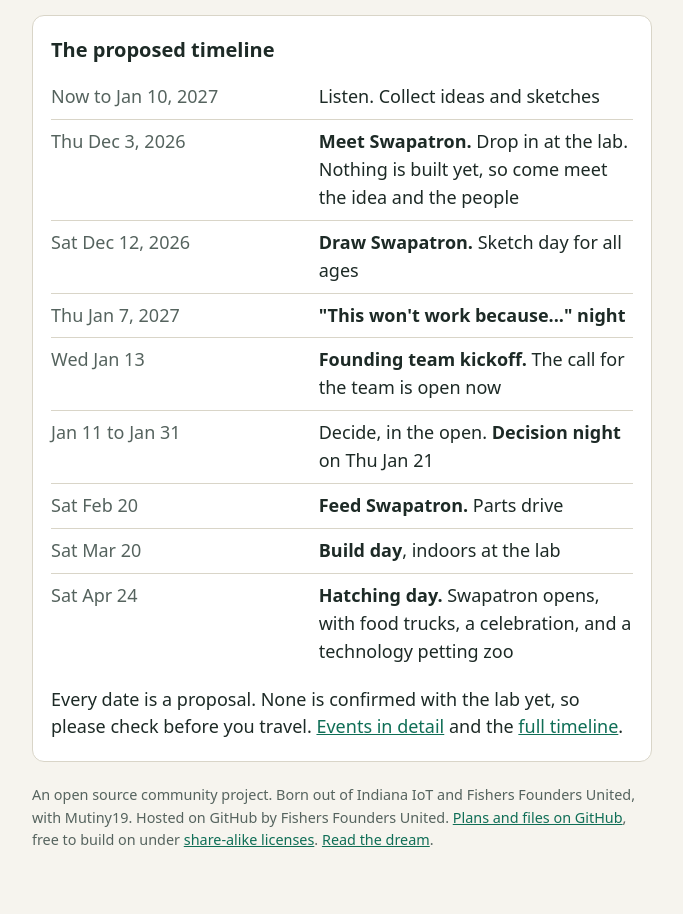
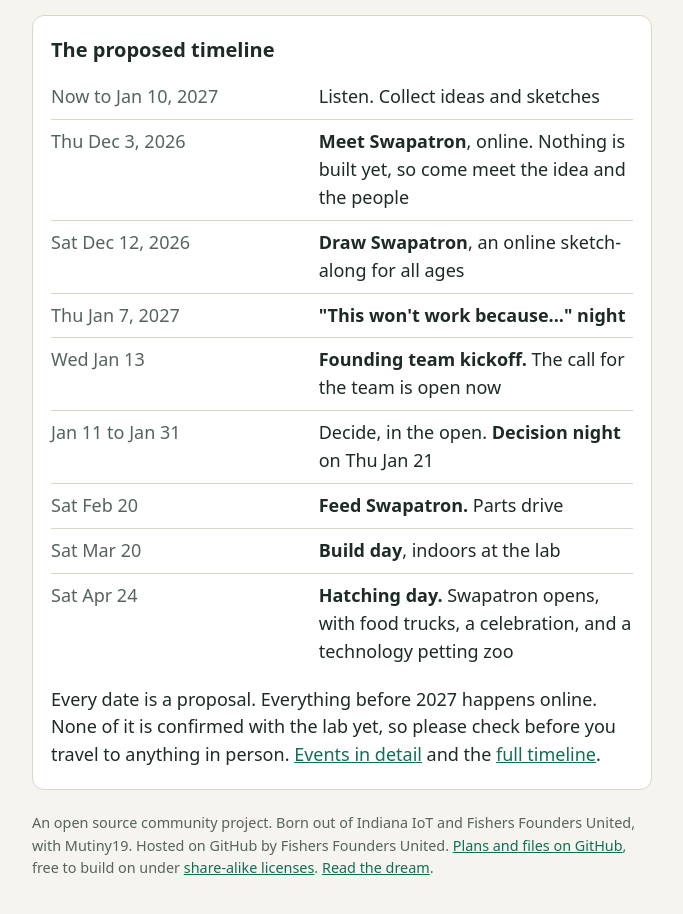
Before and after one commit to Badarado1998/Swapatron5000, a plain HTML site: page index.html in a window 1280 px wide. Shown: the part 2799-3713 px from the top of the page, without its empty margins (298-981 px from the left). Drawn offline with Linux system fonts and the light colour scheme.

Commit message:
Everything before 2027 happens online
Co-Authored-By: Claude Sonnet 5.5 <noreply@anthropic.com>
Claude-Session: https://claude.ai/code/session_01EjW4fMZqNJpCpFvE8avVg6

```diff
--- a/index.html
+++ b/index.html
@@ -155,8 +155,8 @@
     <h2>The proposed timeline</h2>
     <table>
       <tr><td>Now to Jan 10, 2027</td><td>Listen. Collect ideas and sketches</td></tr>
-      <tr><td>Thu Dec 3, 2026</td><td><strong>Meet Swapatron.</strong> Drop in at the lab. Nothing is built yet, so come meet the idea and the people</td></tr>
-      <tr><td>Sat Dec 12, 2026</td><td><strong>Draw Swapatron.</strong> Sketch day for all ages</td></tr>
+      <tr><td>Thu Dec 3, 2026</td><td><strong>Meet Swapatron</strong>, online. Nothing is built yet, so come meet the idea and the people</td></tr>
+      <tr><td>Sat Dec 12, 2026</td><td><strong>Draw Swapatron</strong>, an online sketch-along for all ages</td></tr>
       <tr><td>Thu Jan 7, 2027</td><td><strong>"This won't work because..." night</strong></td></tr>
       <tr><td>Wed Jan 13</td><td><strong>Founding team kickoff.</strong> The call for the team is open now</td></tr>
       <tr><td>Jan 11 to Jan 31</td><td>Decide, in the open. <strong>Decision night</strong> on Thu Jan 21</td></tr>
@@ -164,7 +164,7 @@
       <tr><td>Sat Mar 20</td><td><strong>Build day</strong>, indoors at the lab</td></tr>
       <tr><td>Sat Apr 24</td><td><strong>Hatching day.</strong> Swapatron opens, with food trucks, a celebration, and a technology petting zoo</td></tr>
     </table>
-    <p>Every date is a proposal. None is confirmed with the lab yet, so please check before you travel. <a href="https://github.com/Fishers-Founders-United/Swapatron5000/blob/main/docs/events.md">Events in detail</a> and the <a href="https://github.com/Fishers-Founders-United/Swapatron5000/blob/main/ROADMAP.md">full timeline</a>.</p>
+    <p>Every date is a proposal. Everything before 2027 happens online. None of it is confirmed with the lab yet, so please check before you travel to anything in person. <a href="https://github.com/Fishers-Founders-United/Swapatron5000/blob/main/docs/events.md">Events in detail</a> and the <a href="https://github.com/Fishers-Founders-United/Swapatron5000/blob/main/ROADMAP.md">full timeline</a>.</p>
   </section>
 
   <footer>
```
Also changed, not shown: 12 other files.
